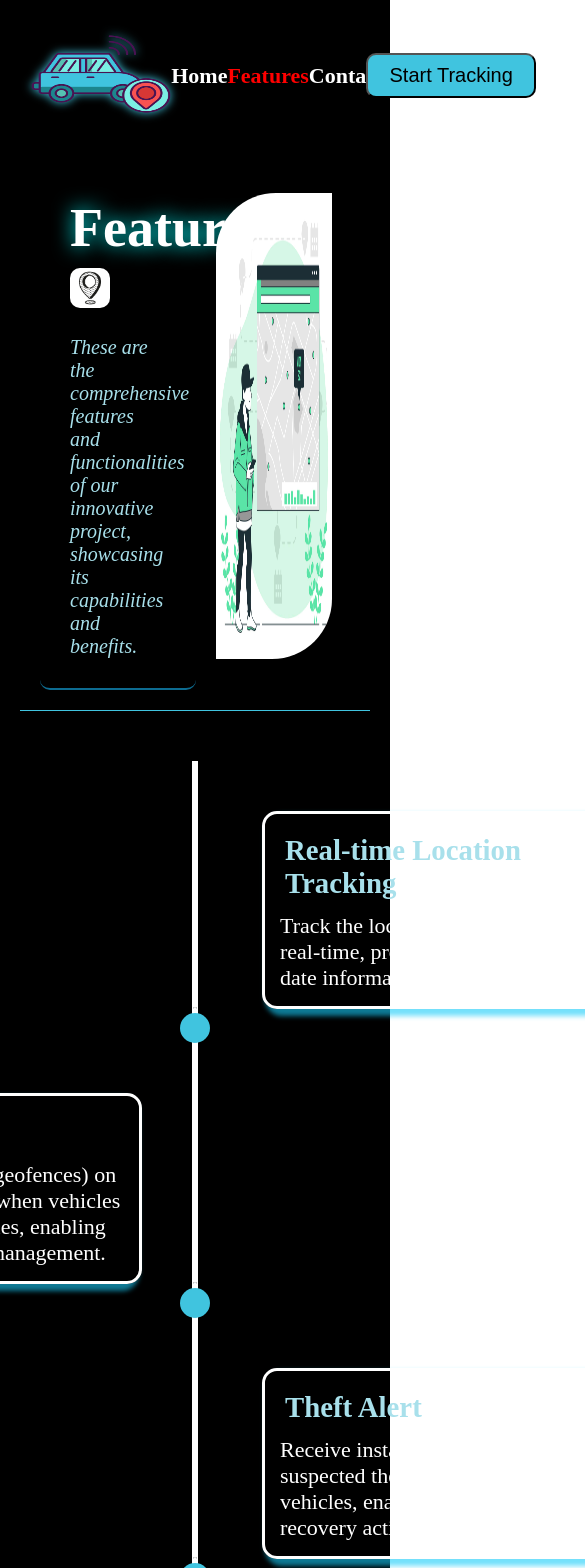
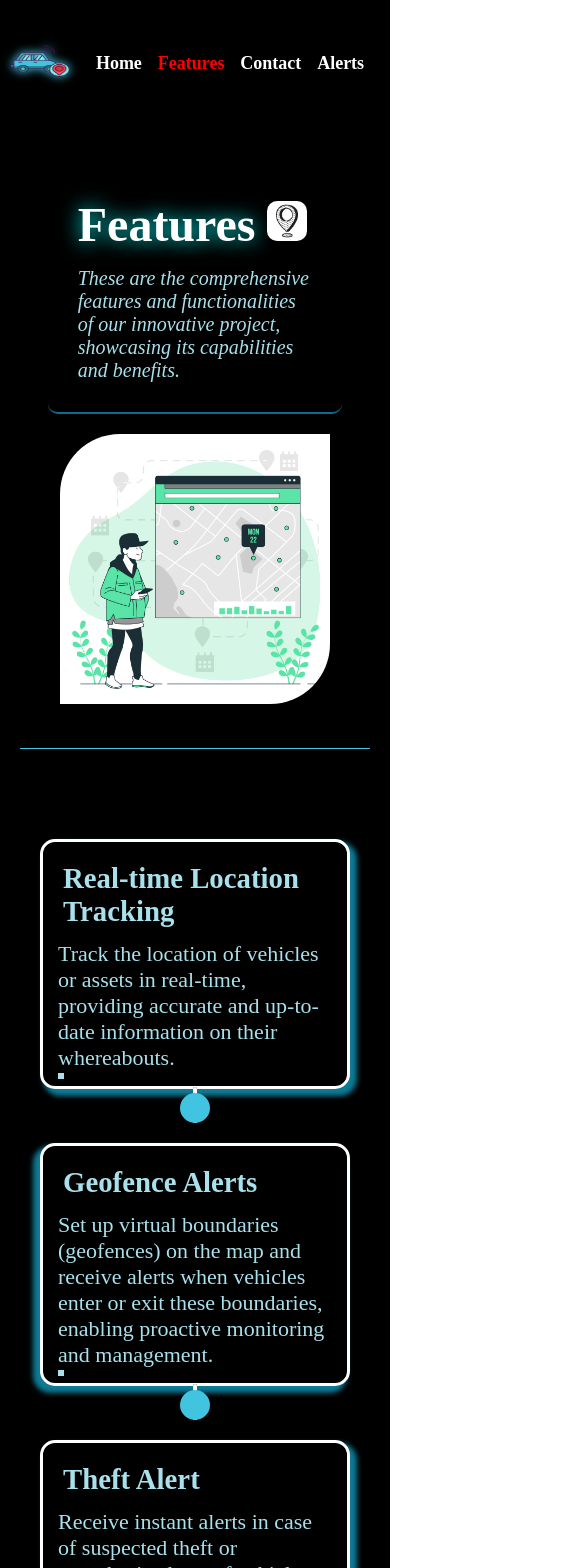
Before and after one commit to vikeshkumar100/vehicletracking, a React (Vite) app: page /feature in a window 390 px wide. Shown: the top 1568 px of the page, 585 px wide, since content can reach past the window. Built offline with nearby package versions, Linux system fonts and the light colour scheme; a web font is replaced by a local one.

Commit message:
add - responsive design

```diff
--- a/check/style.css
+++ /dev/null
@@ -1,3 +0,0 @@
-body {
-    font-family: sans-serif;
-    margin
--- a/src/components/alerts.css
+++ b/src/components/alerts.css
@@ -37,3 +37,11 @@
     transition:all ease-in-out 0.2s;
     background-color: rgba(245, 24, 24, 0.489);
 }
+@media only screen and (max-width: 800px) {
+    .table{
+        padding: 0;
+    }
+    .table-container{
+        padding:30px 0;
+    }
+}
--- a/src/components/comp.css
+++ b/src/components/comp.css
@@ -18,7 +18,6 @@ a{
     color: inherit;
     text-decoration: none;
 }
-
 .header{
     position:fixed;
     top: 0;
@@ -87,8 +86,10 @@ a{
 main{
     background-color: black;
     position: relative;
-    height: 100vh;
+    min-height: 100vh;
+    width: 100%;
     display: flex;
+    flex-flow: row wrap;
     justify-content: space-between;
     align-items: center;
     padding-top:15vh;
@@ -187,3 +188,52 @@ span {
     transition: all ease-in-out 0.3s;
     transform: scale(110%);
 }
+@media only screen and (max-width: 800px) {
+    .header{
+        padding: 10px;
+        justify-content: start;
+        gap: 10px;
+    }
+    .nav{
+        width: 100vw;
+        font-size: 18px;
+        font-weight: bold;
+    }
+    .start-track{
+        display: none;
+    }
+    .logo img{
+        width: 60px;
+        height: 40px;
+    }
+    main{
+        padding:10vh 2vh 2vh 2vh;
+    }
+    #home{
+        display: flex;
+        flex-flow: row wrap-reverse;
+    }
+    .main-text{
+        width: 100vw;
+        padding:0 10px 20px 10px;
+    }
+
+    .main-hero-text{
+        font-size: 22px;
+    }
+    .main-hero-para{
+        font-size: 20px;
+    }
+    .main-car img{
+        width: 95vw;
+        object-fit: contain;
+    }
+    .main-hero-btn{
+        display: flex;
+        justify-content: space-evenly;
+        padding-top: 20px;
+    }
+    .footer-icon {
+        width: 90vw !important;
+    }
+}
--- a/src/components/contact.css
+++ b/src/components/contact.css
@@ -1,18 +1,19 @@
 .div{
-    position: relative;
-    top: 15vh;
+    position:relative;
+    top: 10vh;
     background-color: rgb(0, 0, 0);
     min-height: 100vh;
     width: 100%;
     display: flex;
+    flex-flow: row wrap;
     justify-content:space-evenly;
     padding-top: 18vh;
 }
 .left{
     display: flex;
-    flex-flow: column nowrap;
+    flex-flow: column wrap;
     gap: 25px;
-    max-width: 28vw;
+    width: 28vw;
 }
 .left>h1{
     font-size: 60px;
@@ -26,12 +27,13 @@
 }
 .right{
     width: 30vw;
-    max-height: 60vh;
+    height: fit-content;
     background-color: rgba(0, 255, 255, 0.349);
     backdrop-filter: blur(10px);
     padding: 20px;
     border-radius: 15px;
     box-shadow: 10px 10px 30px #40c5dfe1;
+    margin:0 0 10% 0;
 }
 .form{
     display: flex;
@@ -58,3 +60,21 @@ input[type="text"], input[type="email"], textarea {
     font-size: 16px;
     font-weight: bold;;
 }
+@media only screen and (max-width: 800px) {
+    .div{
+        top:3vh;
+    }
+    .left{
+        width: 90vw;
+    }
+    .left>h1{
+        font-size: 40px;
+    }
+    .left>div{
+        font-size: 20px;
+    }
+    .right{
+        width: 90vw;
+        margin: 20% 0;
+    }
+}
--- a/src/components/feature.css
+++ b/src/components/feature.css
@@ -10,12 +10,10 @@
 .intro{
   border-bottom: 1px solid var(--primary);
   display: flex;
-  flex-flow: column nowrap;
+  flex-flow: row wrap;
   align-items: center;
   padding: 20px;
-  display: flex;
   justify-content: space-evenly;
-  flex-flow: row nowrap;
 }
 .left-side{
   width: 40vw;
@@ -59,9 +57,11 @@
   border-top-left-radius: 0px;
   border-bottom-right-radius: 0px;
 }
-.timeline{
+.timeline {
   font-size: 22px;
+  padding: 20px;
 }
+
 time {
   display: block;
   font-size: 1.8rem;
@@ -70,9 +70,12 @@ time {
   color: #a8e0eb;
   padding: 5px;
 }
+
 .timeline ul {
   background-color: #000;
   padding: 50px 0;
+  margin: 0;
+  list-style: none;
 }
 
 .timeline ul li {
@@ -84,7 +87,6 @@ time {
   background: white;
   z-index: 2;
 }
-
 
 .timeline ul li::after {
   content: "";
@@ -108,34 +110,31 @@ time {
   border-radius: 15px;
   margin-left: 20px;
   text-align: left;
-
-
+  background-color: #000;
+  color: #a8e0eb;
 }
 
-.timeline ul li i{
+.timeline ul li i {
   border: 2px solid white;
   font-size: 30px;
   border-radius: 15px;
   width: 40px;
   height: 40px;
-
+  background-color: #000;
+  color: #fff;
 }
 
-.timeline ul li:nth-child(odd) i{
+.timeline ul li:nth-child(odd) i {
   visibility: visible;
   transform: translateX(50px) translateY(-15px);
-  background-color: #000;
   transition: 1s;
 }
 
-
-.timeline ul li:nth-child(even) i{
-    background-color: #000;
-    visibility: visible;
-    transform: translateY(-25px) translateX(-75px);
-    transition: 1s;
-  }
-
+.timeline ul li:nth-child(even) i {
+  visibility: visible;
+  transform: translateY(-25px) translateX(-75px);
+  transition: 1s;
+}
 
 .timeline ul li div::before {
   content: "";
@@ -146,27 +145,65 @@ time {
   border-style: solid;
 }
 
-
 .timeline ul li:nth-child(odd) div {
   box-shadow: 5px 5px 5px 2px rgba(23, 203, 248, 0.6);
   left: 50px;
 }
-
-
-.timeline ul li:nth-child(odd) div::before {
-color: #000;
- }
 
 .timeline ul li:nth-child(even) div {
   left: -470px;
   box-shadow: -5px 5px 5px 2px rgba(23, 203, 248, 0.6);
 }
 
-.timeline ul li:nth-child(even) div::before {
-  color: #000;
-}
-
-
 .timeline ul li::after {
   background: var(--primary);
 }
+
+@media only screen and (max-width: 800px) {
+
+  .left-side{
+    width: 95%;
+    height: auto;
+  }
+  .intro h1{
+    font-size: 48px;
+  }
+  .f-img img{
+    padding: 20px;
+    width: 100%;
+    height: 95%;
+  }
+  .timeline ul li {
+    width: 100%;
+    padding-top: 20px;
+    background-color: #000;
+  }
+
+  .timeline ul li div {
+    width: auto;
+    margin-left: 0;
+    left: 0 !important;
+    box-shadow: none;
+    background-color: #000;
+    color: #a8e0eb;
+  }
+
+  .timeline ul li:nth-child(odd) div,
+  .timeline ul li:nth-child(even) div {
+    left: 0 !important;
+    transform: none;
+  }
+
+  .timeline ul li i {
+    transform: none;
+    position: relative;
+    margin-top: 20px;
+    background-color: #000;
+    color: #fff;
+  }
+
+  .timeline ul li:nth-child(odd) i,
+  .timeline ul li:nth-child(even) i {
+    transform: none;
+  }
+}
--- a/src/components/home.jsx
+++ b/src/components/home.jsx
@@ -1,6 +1,6 @@
 import React from 'react'
 import "./comp.css"
-import carphoto1 from "../assets/carphoto1.jpg"
+import carphoto1 from "../assets/carphoto11.jpg"
 import { Link } from 'react-router-dom'
 const Home = () => {
   return (
--- a/src/components/navbar.jsx
+++ b/src/components/navbar.jsx
@@ -15,7 +15,7 @@ const Navbar = () => {
                     <li><NavLink to="/alerts">Alerts</NavLink></li>
                 </ul>
             </div>
-            <div>
+            <div className="start-track">
             <NavLink to="/track"><button className="button">Start Tracking</button></NavLink>
             </div>
         </header>
--- a/src/components/track.css
+++ b/src/components/track.css
@@ -1,7 +1,7 @@
 .container{
     background-color: black;
     min-height: 130vh;
-    width: 100%;
+    min-width: 100%;
     display: flex;
     flex-flow: column nowrap;
     align-items: center;
@@ -36,6 +36,6 @@
     padding: 40px 80px;
 
 }
-.map{
+@media only screen and (max-width: 800px) {
 
 }
--- a/src/main.jsx
+++ b/src/main.jsx
@@ -32,11 +32,6 @@ const router=createBrowserRouter([
         path:"alerts",
         element:<Alerts />
       },
-      {
-        path: "*",
-        element: <Home />
-      }
-
     ]
   }
 ])
```
Also changed, not shown: check/index.html (deleted, +0 -24 lines), src/assets/carphoto11.jpg (added).
